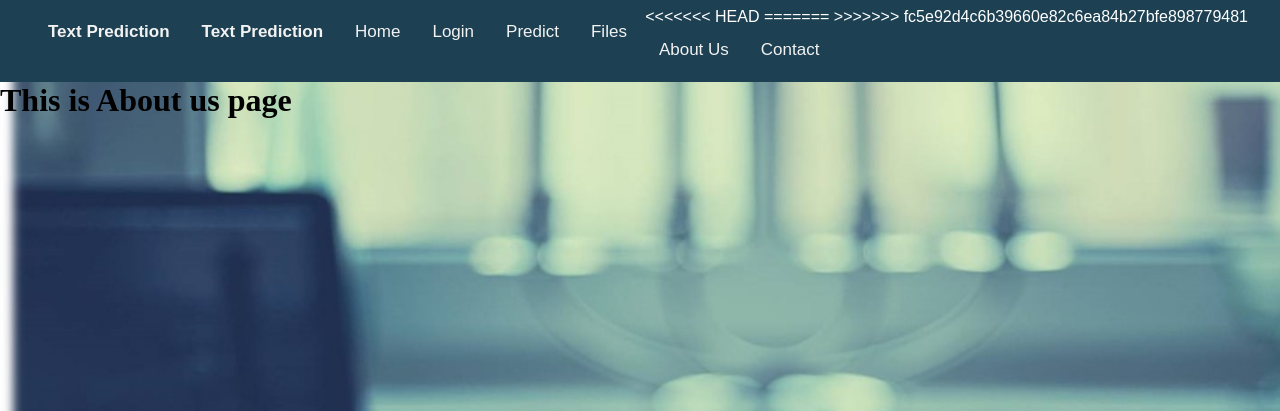
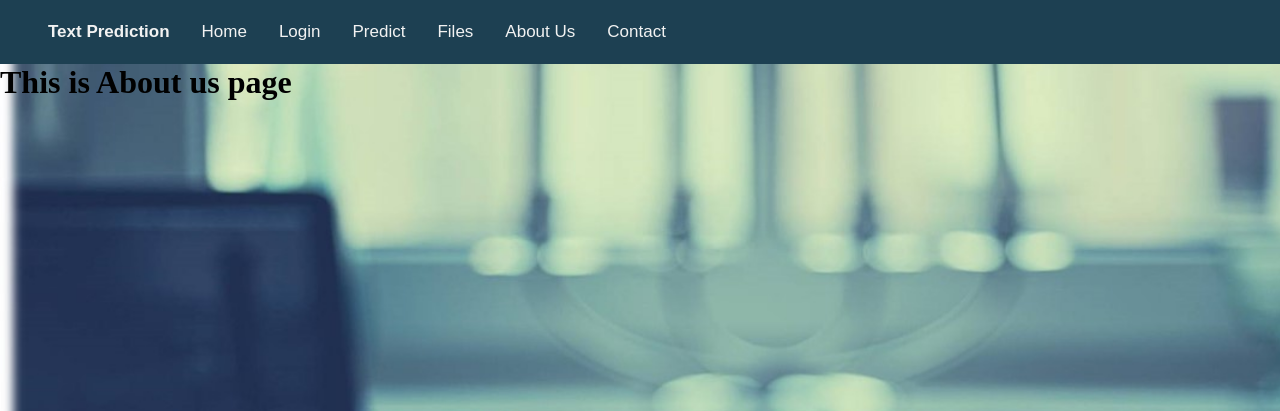
Before and after one commit to RutujaGurav07/text-prediction-using-roberta-, a Flask app: page /about in a window 1280 px wide. Shown: the top 411 px of the page. Run offline with Flask 2, Linux system fonts and the light colour scheme.

Commit message:
Update layout.html

```diff
--- a/templates/layout.html
+++ b/templates/layout.html
@@ -24,12 +24,8 @@
     <div class="nav-bar">
 
         <div class="menu-right" id="myTopnav">
-<<<<<<< HEAD
+
             <a class="logo" href="\">Text Prediction </a>
-=======
-            <a class="logo" href="\" >Text Prediction </a>
-
->>>>>>> fc5e92d4c6b39660e82c6ea84b27bfe898779481
             <a href='\home'>Home</a>
             <a href='\login'>Login</a>
             <a href='\predict'>Predict</a>
```
